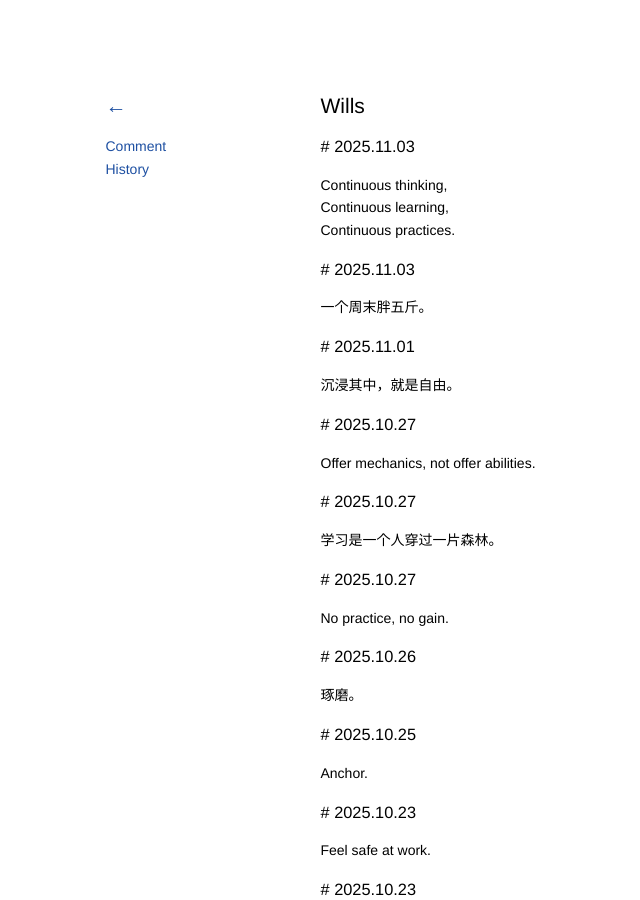
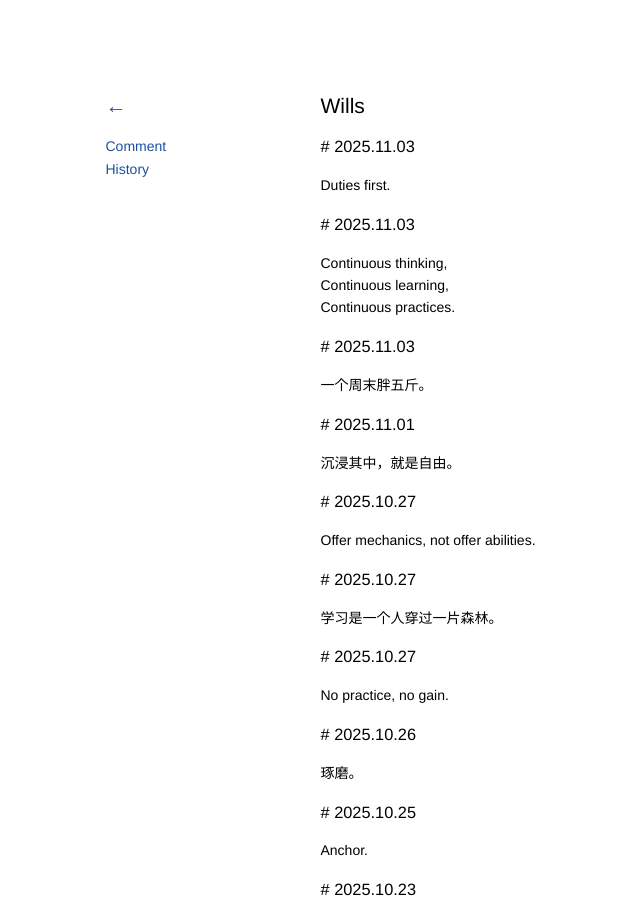
Before and after one commit to kidlj/awei, a Jekyll site: the page built from _wiki/wills.md, in a window 1280 px wide and 900 px high. Shown: the whole window, without its empty margins (27-667 px from the left). Built offline with Jekyll 4.4.1, drawn with Linux system fonts in a browser that asks for light colours.

Commit message:
update wills

```diff
--- a/_wiki/wills.md
+++ b/_wiki/wills.md
@@ -1,6 +1,10 @@
 ---
 title: Wills
 ---
+
+### 2025.11.03
+
+Duties first.
 
 ### 2025.11.03
 
```
